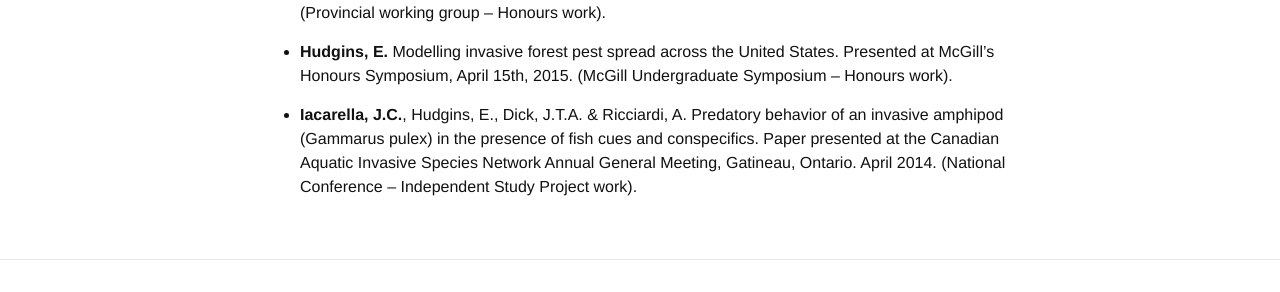
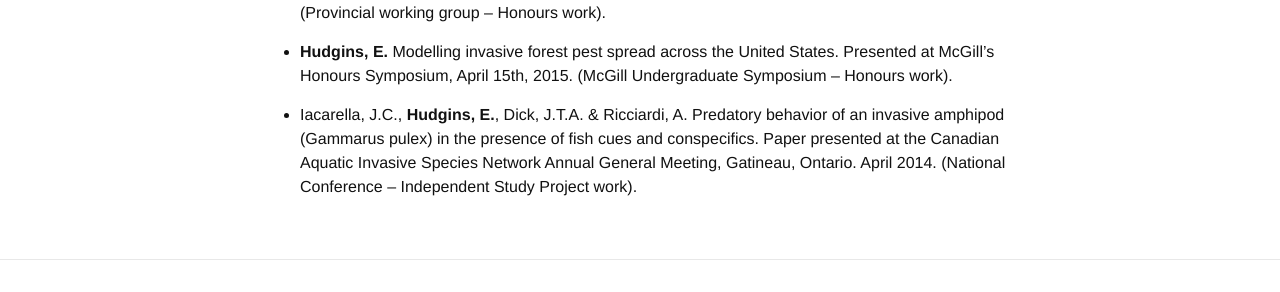
Before and after one commit to emmajhudgins/emmajhudgins.github.io, a Jekyll site: the page built from publications.md, in a window 1280 px wide. Shown: the part 937-1229 px from the top of the page. Built offline with Jekyll 4.4.1, drawn with Linux system fonts in a browser that asks for light colours; nearby versions of some CDN libraries; some web fonts are replaced.

```diff
--- a/publications.md
+++ b/publications.md
@@ -34,4 +34,4 @@ order: 2
 
 * **Hudgins, E.** Modelling invasive forest pest spread across the United States. Presented at McGill’s Honours Symposium, April 15th, 2015. (McGill Undergraduate Symposium – Honours work).
 
-* **Iacarella, J.C.**, Hudgins, E., Dick, J.T.A. & Ricciardi, A. Predatory behavior of an invasive amphipod (Gammarus pulex) in the presence of fish cues and conspecifics. Paper presented at the Canadian Aquatic Invasive Species Network Annual General Meeting, Gatineau, Ontario. April 2014. (National Conference – Independent Study Project work).
+* Iacarella, J.C., **Hudgins, E.**, Dick, J.T.A. & Ricciardi, A. Predatory behavior of an invasive amphipod (Gammarus pulex) in the presence of fish cues and conspecifics. Paper presented at the Canadian Aquatic Invasive Species Network Annual General Meeting, Gatineau, Ontario. April 2014. (National Conference – Independent Study Project work).
```
